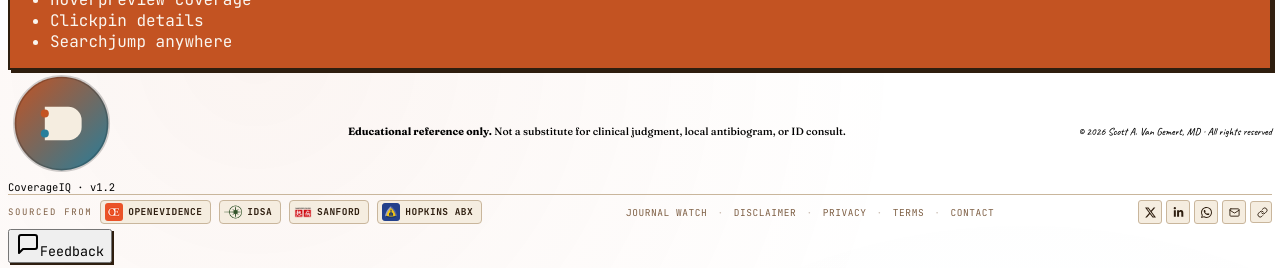
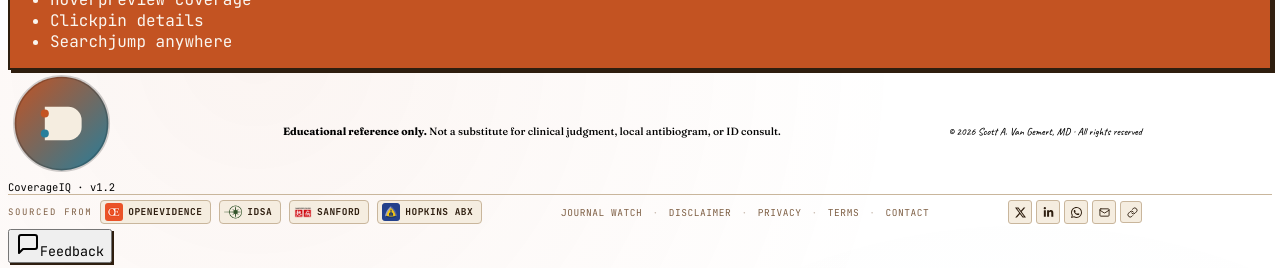
Before and after one commit to svg2280/CoverageIQ, a React (Vite) app in the folder client/: page / in a window 1280 px wide. Shown: the part 4750-5018 px from the top of the page. Built offline with nearby package versions, Linux system fonts and the light colour scheme.

Commit message:
fix: extend footer right-padding to 1440px so floating Feedback pill never overlaps footer links/logos

```diff
--- a/client/src/index.css
+++ b/client/src/index.css
@@ -1388,6 +1388,17 @@
 
 /* Reserve space at the bottom-right of the footer for the floating Feedback widget
    so its pill never visually covers footer legal/share links on small screens. */
+/* Reserve space on the right edge of footer rows so the floating
+   feedback button never visually covers links/logos. The pill is
+   ~110px wide on desktop and ~36px (icon-only) on small screens. */
+@media (max-width: 1440px) {
+  .footer-extras {
+    padding-right: 130px;
+  }
+  .footer-meta {
+    padding-right: 130px;
+  }
+}
 @media (max-width: 768px) {
   .footer-extras {
     padding-right: 56px;
```
